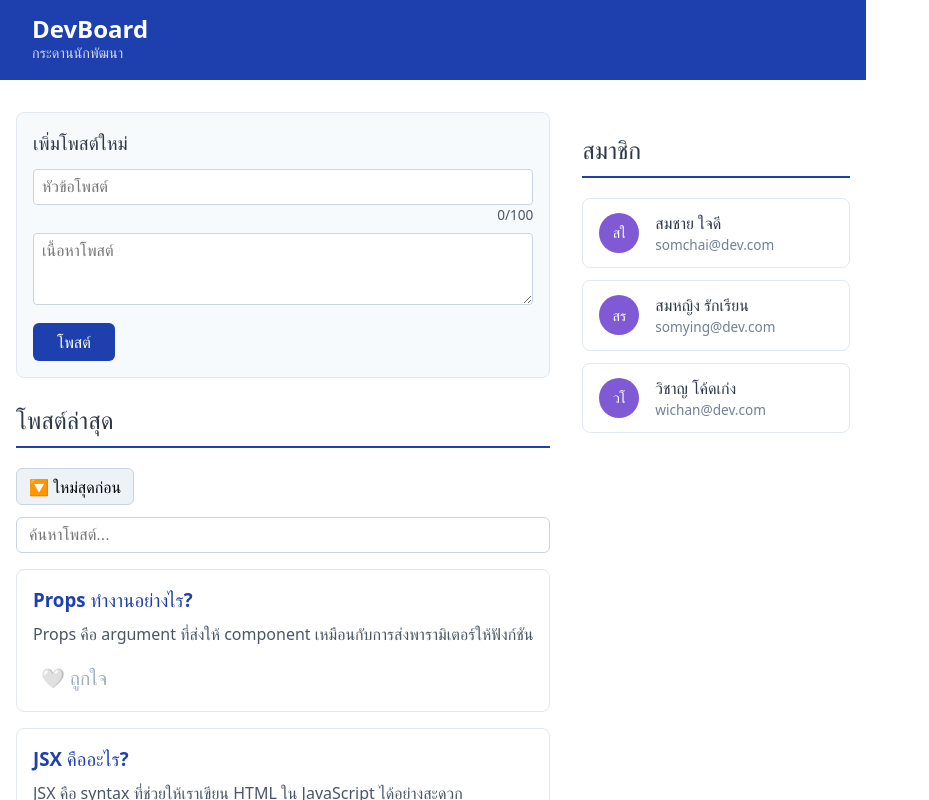
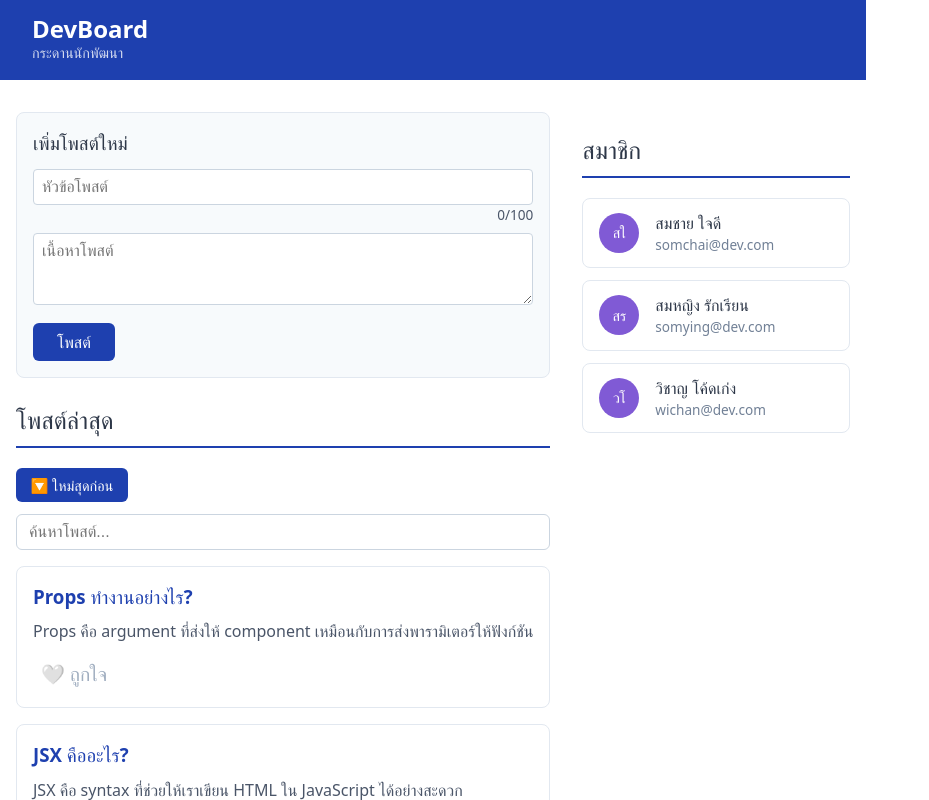
Before and after one commit to Sirapob0110/devboard-67160020, a React (Vite) app: page / in a window 1280 px wide. Shown: the top 800 px of the page, without its empty margins (0-929 px from the left). Built offline with nearby package versions, Linux system fonts and the light colour scheme.

Commit message:
PostCard color fix

```diff
--- a/src/components/PostList.jsx
+++ b/src/components/PostList.jsx
@@ -10,16 +10,15 @@ function PostList({ posts, favorites, onToggleFavorite }) {
     post.title.toLowerCase().includes(search.toLowerCase()),
   );
 
-  // sort ตาม order
+  // sort โพสต์
   const sortedPosts = [...filtered].sort((a, b) => {
     if (sortOrder === "desc") {
-      return b.id - a.id; // ใหม่สุดก่อน
+      return b.id - a.id;
     } else {
-      return a.id - b.id; // เก่าสุดก่อน
+      return a.id - b.id;
     }
   });
 
-  // toggle sort
   function toggleSort() {
     setSortOrder(sortOrder === "desc" ? "asc" : "desc");
   }
@@ -41,12 +40,17 @@ function PostList({ posts, favorites, onToggleFavorite }) {
         onClick={toggleSort}
         style={{
           marginBottom: "0.75rem",
-          background: "#edf2f7",
-          border: "1px solid #cbd5e0",
-          padding: "0.4rem 0.75rem",
+          background: "#1e40af",
+          color: "white",
+          border: "none",
+          padding: "0.45rem 0.9rem",
           borderRadius: "6px",
           cursor: "pointer",
+          fontSize: "0.9rem",
+          fontWeight: "500",
         }}
+        onMouseOver={(e) => (e.target.style.background = "#1d4ed8")}
+        onMouseOut={(e) => (e.target.style.background = "#1e40af")}
       >
         {sortOrder === "desc" ? "🔽 ใหม่สุดก่อน" : "🔼 เก่าสุดก่อน"}
       </button>
```
